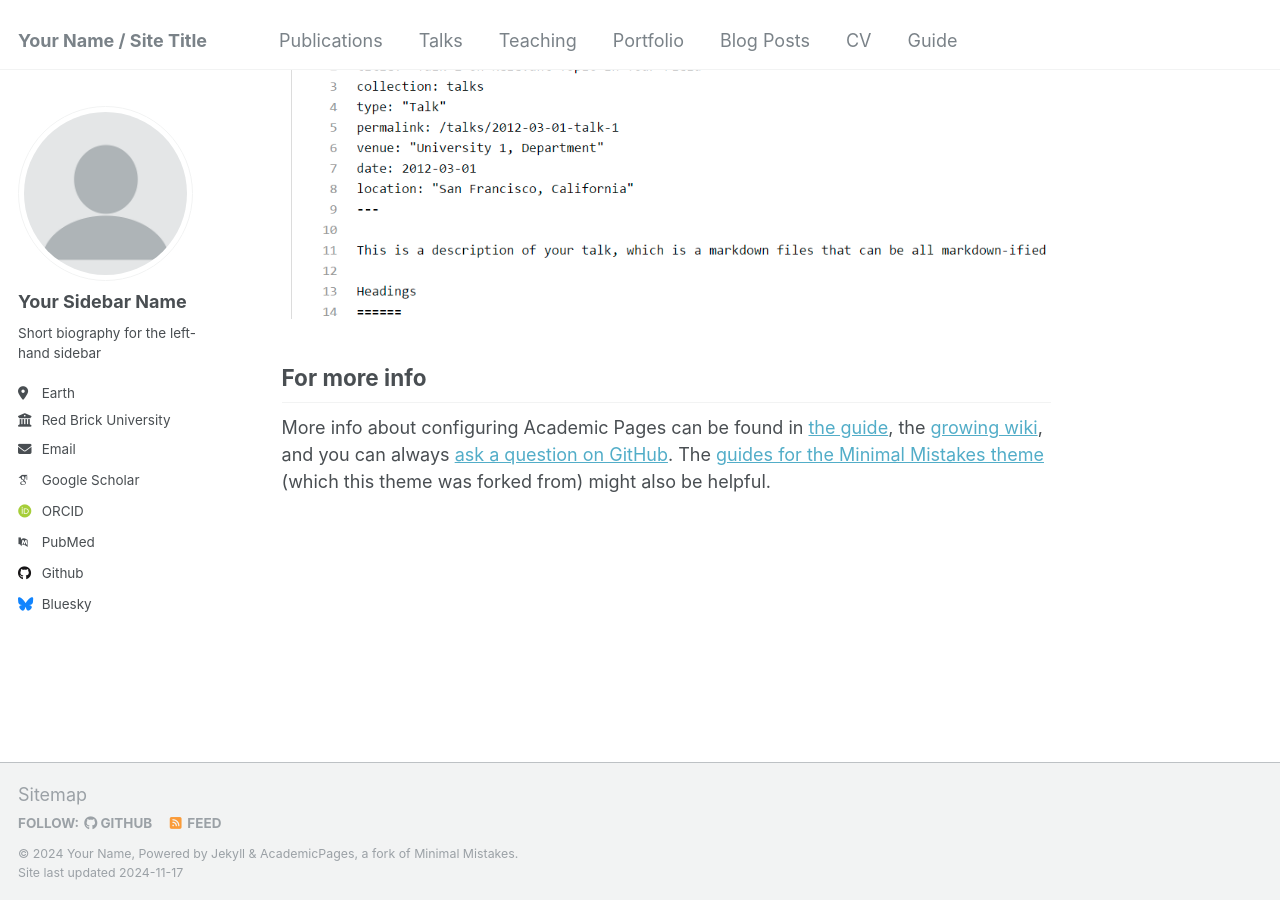
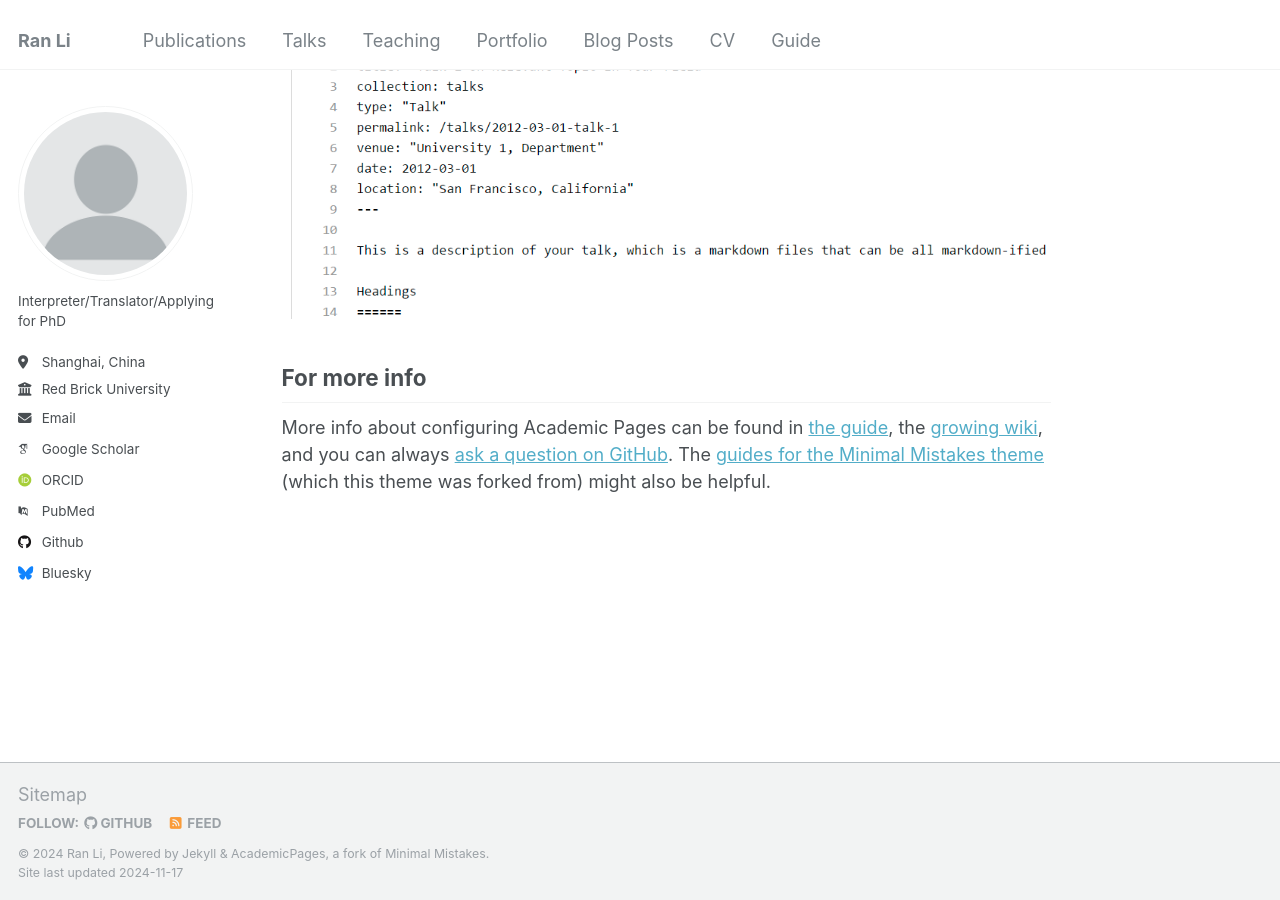
Before and after one commit to Solantie/Solantie.github.io, a Jekyll site: the page built from _pages/about.md, in a window 1280 px wide and 900 px high, scrolled down 2643 px. Built offline with Jekyll 4.4.1, drawn with Linux system fonts in a browser that asks for light colours; some web fonts are replaced.

Commit message:
v1 名字

```diff
--- a/_config.yml
+++ b/_config.yml
@@ -8,13 +8,13 @@
 
 # Basic Site Settings
 locale                   : "en-US"
-title                    : "Your Name / Site Title"
+title                    : "Ran Li"
 title_separator          : "-"
-name                     : &name "Your Name"
+name                     : &name "Ran Li"
 description              : &description "personal description"
-url                      : https://academicpages.github.io # the base hostname & protocol for your site e.g. "https://[your GitHub username].github.io"
+url                      : https://academicpages.github.io # the base hostname & protocol for your site e.g. "https://solantie.github.io"
 baseurl                  : "" # the subpath of your site, e.g. "/blog"
-repository               : "academicpages/academicpages.github.io"
+repository               : "solantie.github.io"
 
 # Site Author - The following control what appear as part of the author content on the side bar.
 #               If a field is blank the icon and link will not appear, otherwise it will be shown.
@@ -22,13 +22,13 @@ repository               : "academicpages/academicpages.github.io"
 author:
   # Biographic information
   avatar           : "profile.png"
-  name             : "Your Sidebar Name"
+  name             : ""
   pronouns         : # example: "she/her"
-  bio              : "Short biography for the left-hand sidebar"
-  location         : "Earth"
+  bio              : "Interpreter/Translator/Applying for PhD"
+  location         : "Shanghai, China"
   employer         : "Red Brick University"
   uri              : # URL
-  email            : "none@example.org"
+  email            : "liranranly@gmail.com"
 
   # Academic websites
   arxiv            : # URL - Update with the correct link to your profile
```
